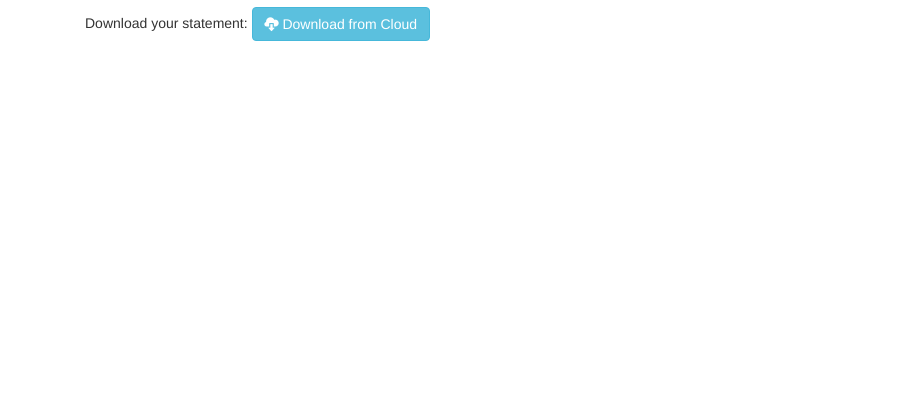
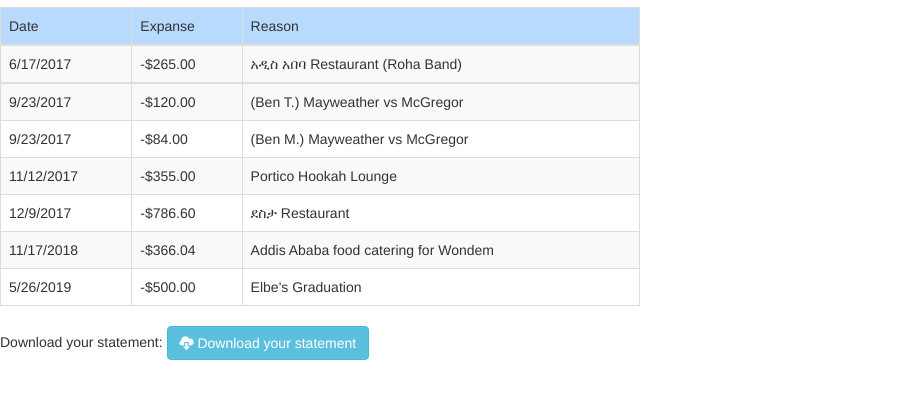
Before and after one commit to zbekele/mehaber_balance, a plain HTML site: page index.html in a window 1280 px wide. Shown: the part 101-500 px from the top of the page, without its empty margins (0-904 px from the left). Drawn offline with nearby package versions, Linux system fonts and the light colour scheme; no server answers; a web font is replaced by a local one.

Commit message:
Update index.html

```diff
--- a/index.html
+++ b/index.html
@@ -35,6 +35,10 @@
         /* font-family: 'Bad Script', cursive; */
         font-family: 'Fredericka the Great', cursive;
       }
+      #Expance {
+        align-content: center;
+        width: 50%;
+      }
     </style>
 
     <title>Mehaber</title>
@@ -67,6 +71,7 @@
 
   <body onload="myFunction()">
     <h4 class="header">Individual Monthly Contribution</h4>
+
     <!-- <button type="button" id="loadData">Load JSON</button> -->
     <div id="output"></div>
     <script src="https://ajax.googleapis.com/ajax/libs/jquery/3.3.1/jquery.min.js"></script>
@@ -79,11 +84,20 @@
               'https://spreadsheets.google.com/feeds/list/1wiq5A0xNJNDkpCtlksCRf6Hs19tWH7HsB1zQ3iQnEc8/od6/public/values?alt=json';
             $.getJSON(url, function(data) {
               console.log(data.feed.entry);
+              console.log(data);
+
               var html = '';
               $.each(data.feed.entry, function(key, val) {
-                console.log(val.gsx$members.$t);
-                console.log(val.gsx$jan.$t);
                 html += `
+
+
+              <div>
+
+                  <h1>${val.gsx$aa.$t}</h1>
+                  <h1>${val.gsx$bb.$t}</h1>
+                  <h1>${val.gsx$cc.$t}</h1>
+              </div>
+          </div>
 
                   <div class="container">
 
@@ -155,8 +169,8 @@
                               <td>${val.gsx$dec_2.$t}</td>
                               <td><font color="#540316"><b>${val.gsx$total_2.$t}</td>
                           </tr>
+
                           <tr>
-
                             <td>${val.gsx$year_3.$t}</td>
                             <td>${val.gsx$jan_3.$t}</td>
                             <td>${val.gsx$feb_3.$t}</td>
@@ -172,11 +186,13 @@
                             <td>${val.gsx$dec_3.$t}</td>
                             <td><font color="#540316"><b>${val.gsx$total_3.$t}</td>
                           </tr>
-                          <tr>
-
                       </tbody>
                   </table>
+
               </div>
+
+
+
                   `;
               });
               $('#output').html(html);
@@ -186,7 +202,61 @@
       }
     </script>
 
-    <div class="container">
+    <div class="Expance">
+      <table
+        id="Expance"
+        class="table table-striped table-bordered table-hover table-sm"
+      >
+        <thead class="table-primary">
+          <tr>
+            <td>Date</td>
+            <td>Expanse</td>
+            <td>Reason</td>
+          </tr>
+        </thead>
+        <tbody>
+          <tr>
+            <td>6/17/2017</td>
+            <td>-$265.00</td>
+            <td>አዲስ አበባ Restaurant (Roha Band)</td>
+          </tr>
+        </tbody>
+
+        <tbody>
+          <tr>
+            <td>9/23/2017</td>
+            <td>-$120.00</td>
+            <td>(Ben T.) Mayweather vs McGregor</td>
+          </tr>
+          <tr>
+            <td>9/23/2017</td>
+            <td>-$84.00</td>
+            <td>(Ben M.) Mayweather vs McGregor</td>
+          </tr>
+          <tr>
+            <td>11/12/2017</td>
+            <td>-$355.00</td>
+            <td>Portico Hookah Lounge</td>
+          </tr>
+          <tr>
+            <td>12/9/2017</td>
+            <td>-$786.60</td>
+            <td>ደስታ Restaurant</td>
+          </tr>
+          <tr>
+            <td>11/17/2018</td>
+            <td>-$366.04</td>
+            <td>Addis Ababa food catering for Wondem</td>
+          </tr>
+          <tr>
+            <td>5/26/2019</td>
+            <td>-$500.00</td>
+            <td>Elbe's Graduation</td>
+          </tr>
+        </tbody>
+      </table>
+    </div>
+    <div>
       <!-- <p>
           Download your statement:
           <button
@@ -203,7 +273,7 @@
         Download your statement:
         <a href="#" class="btn btn-info btn-md" onclick="makePDF()">
           <span class="glyphicon glyphicon-cloud-download"></span>
-          Download from Cloud
+          Download your statement
         </a>
       </p>
     </div>
@@ -211,7 +281,7 @@
     <script>
       function makePDF() {
         let doc = new jsPDF('p', 'mm', [400, 1000]);
-        let d = new Date().toGMTString();
+        var d = new Date().toGMTString();
 
         doc.addHTML(document.body, function() {
           doc.save('መሀበር_Statement_' + d + '.pdf');
```
Lines whose indentation alone changed are shown as unchanged.
